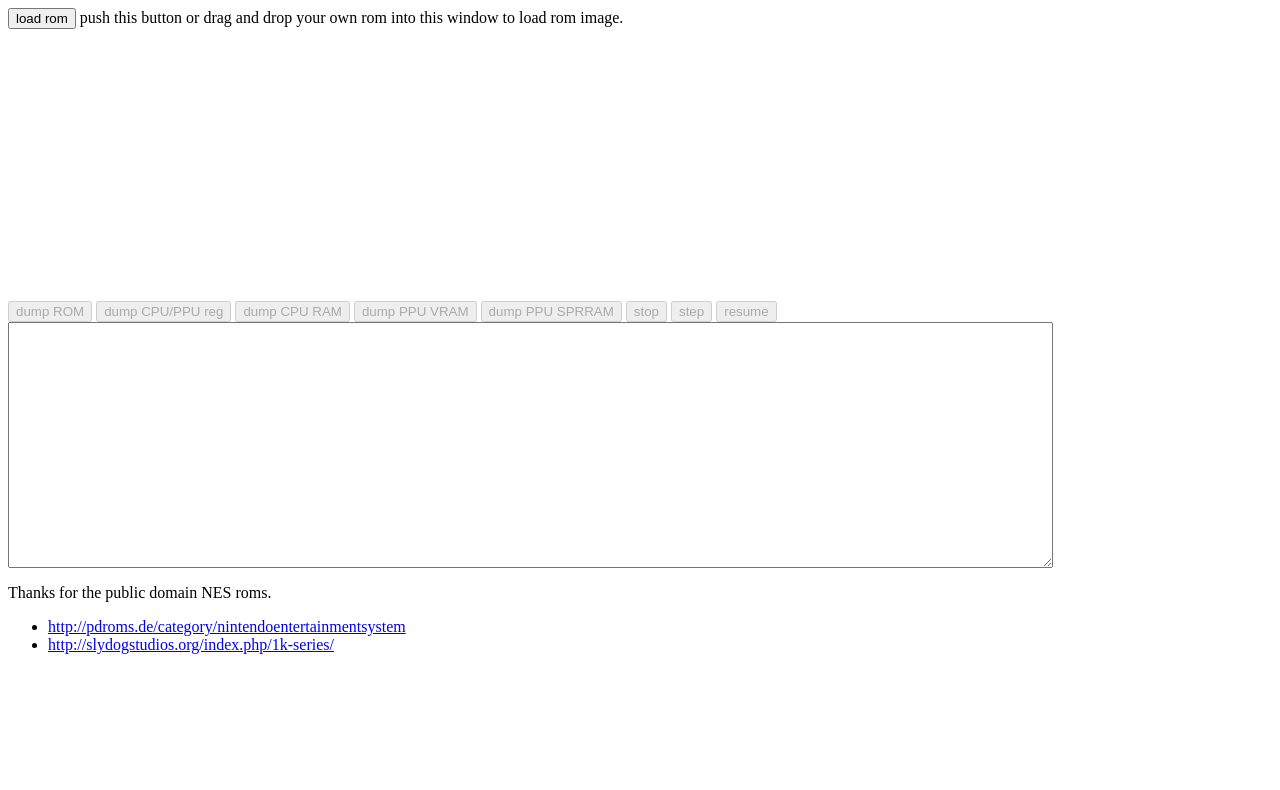
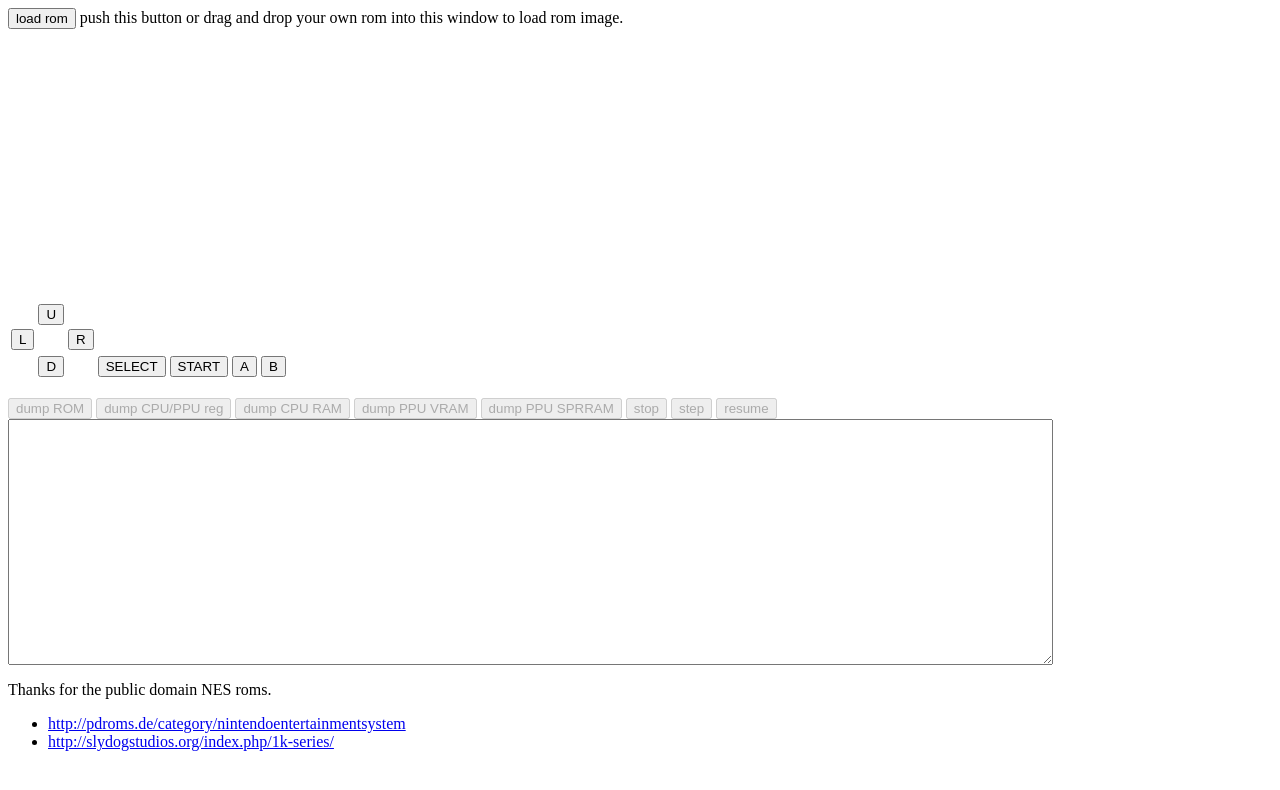
Before and after one commit to takahirox/nes-js, a plain HTML site: page index.html in a window 1280 px wide. Drawn offline with Linux system fonts and the light colour scheme.

Commit message:
implemented an easy pad UI.

```diff
--- a/index.html
+++ b/index.html
@@ -193,11 +193,32 @@ function __pushResumeButton() {
 };
 
 
+/**
+ * TODO: temporal
+ */
+function __pushPadButton(key) {
+  if(! __nes)
+    return;
+  __nes.pad1.pushButton(parseInt(key.split('_')[1]));
+};
+
+
+/**
+ * TODO: temporal
+ */
+function __releasePadButton(key) {
+  if(! __nes)
+    return;
+  __nes.pad1.releaseButton(parseInt(key.split('_')[1]));
+};
+
+
 function __putMessage(str) {
   var area = document.getElementById('dump');
   area.firstChild.appendData(str + '\n');
   area.scrollTop = area.scrollHeight;
 };
+
 
 window.addEventListener('drop', __dropRomImage, false);
 window.addEventListener('dragover', __dragOverHandler, false);
@@ -213,6 +234,45 @@ push this button or drag and drop your own rom into this window to load rom imag
 <canvas id="mainCanvas" width="256" height="240"></canvas>
 </p>
 
+<div>
+<table>
+<tr>
+ <td></td>
+ <td><button id="pad1_4" onmousedown="__pushPadButton(this.id)"
+              onclick="__releasePadButton(this.id)">U</button></td>
+ <td></td>
+ <td></td>
+ <td></td>
+ <td></td>
+ <td></td>
+</tr>
+<tr>
+ <td><button id="pad1_6" onmousedown="__pushPadButton(this.id)"
+              onclick="__releasePadButton(this.id)">L</button></td>
+ <td></td>
+ <td><button id="pad1_7" onmousedown="__pushPadButton(this.id)"
+              onclick="__releasePadButton(this.id)">R</button></td>
+ <td></td>
+ <td></td>
+ <td></td>
+ <td></td>
+<tr>
+<tr>
+ <td></td>
+ <td><button id="pad1_5" onmousedown="__pushPadButton(this.id)"
+              onclick="__releasePadButton(this.id)">D</button></td>
+ <td></td>
+ <td><button id="pad1_2" onmousedown="__pushPadButton(this.id)"
+              onclick="__releasePadButton(this.id)">SELECT</button></td>
+ <td><button id="pad1_3" onmousedown="__pushPadButton(this.id)"
+              onclick="__releasePadButton(this.id)">START</button></td>
+ <td><button id="pad1_0" onmousedown="__pushPadButton(this.id)"
+              onclick="__releasePadButton(this.id)">A</button></td>
+ <td><button id="pad1_1" onmousedown="__pushPadButton(this.id)"
+              onclick="__releasePadButton(this.id)">B</button></td>
+<tr>
+</table>
+</div>
 
 <p>
 <div>
```
